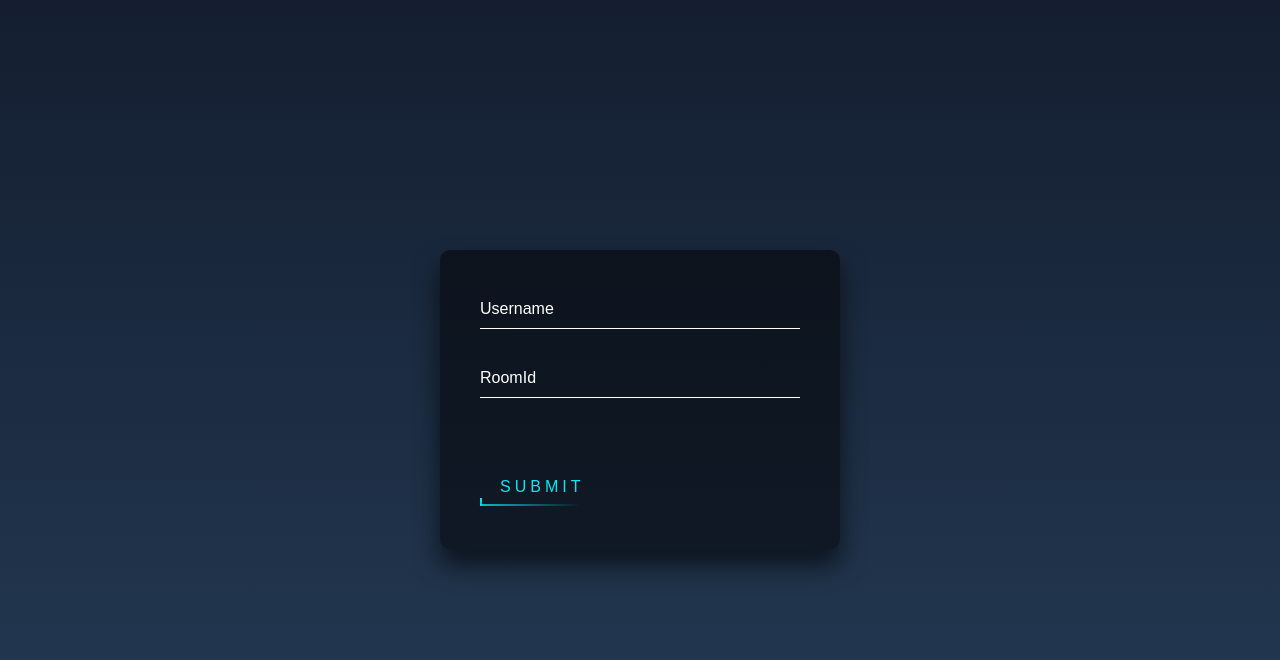
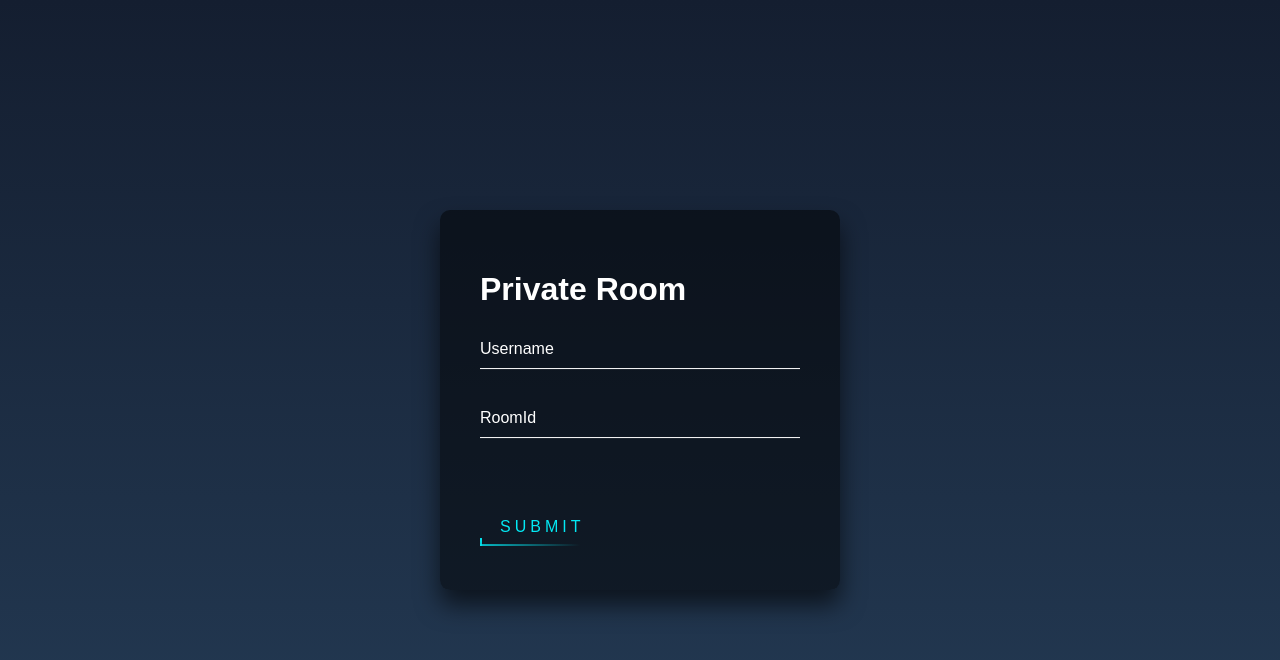
Before and after one commit to aj9045j/SeeSay, a React (Create React App) app in the folder frontend/: page / in a window 1280 px wide. Both pictures are taken after a click on the button "Private". Shown: the top 660 px of the page. Built offline with nearby package versions, Linux system fonts and the light colour scheme.

Commit message:
added some style

```diff
--- a/frontend/src/rooms/globalRoom.jsx
+++ b/frontend/src/rooms/globalRoom.jsx
@@ -25,7 +25,7 @@ export default function GlobalRoom() {
     return (
         <div>
             <div class="login-box">
-                <h1>Global Room</h1>
+                <h1 style={{color: "white"}}>Global Room</h1>
 
                 <form onSubmit={handleSubmit}>
                     <div class="user-box">
--- a/frontend/src/rooms/interview.jsx
+++ b/frontend/src/rooms/interview.jsx
@@ -28,6 +28,7 @@ export default function PrivateRoom() {
     return (
         <div>
             <div class="login-box">
+            <h1 style={{color: "white"}}>Interview Room</h1>
                 <form>
                     <div class="user-box">
                         <input type="text" name="" required onChange={handleChange} />
--- a/frontend/src/rooms/privateRoom.jsx
+++ b/frontend/src/rooms/privateRoom.jsx
@@ -28,6 +28,7 @@ export default function PrivateRoom() {
     return (
         <div>
             <div class="login-box">
+            <h1 style={{color: "white"}}>Private Room</h1>
                 <form>
                     <div class="user-box">
                         <input type="text" name="" required onChange={handleChange} />
```
